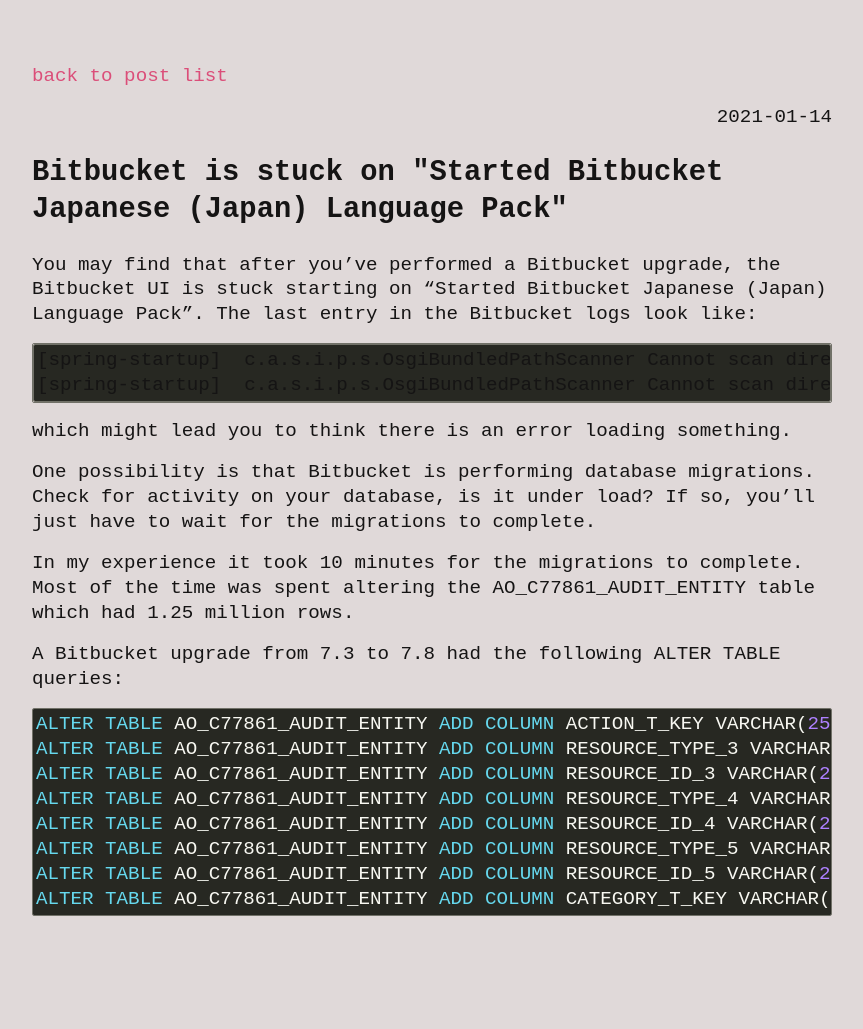
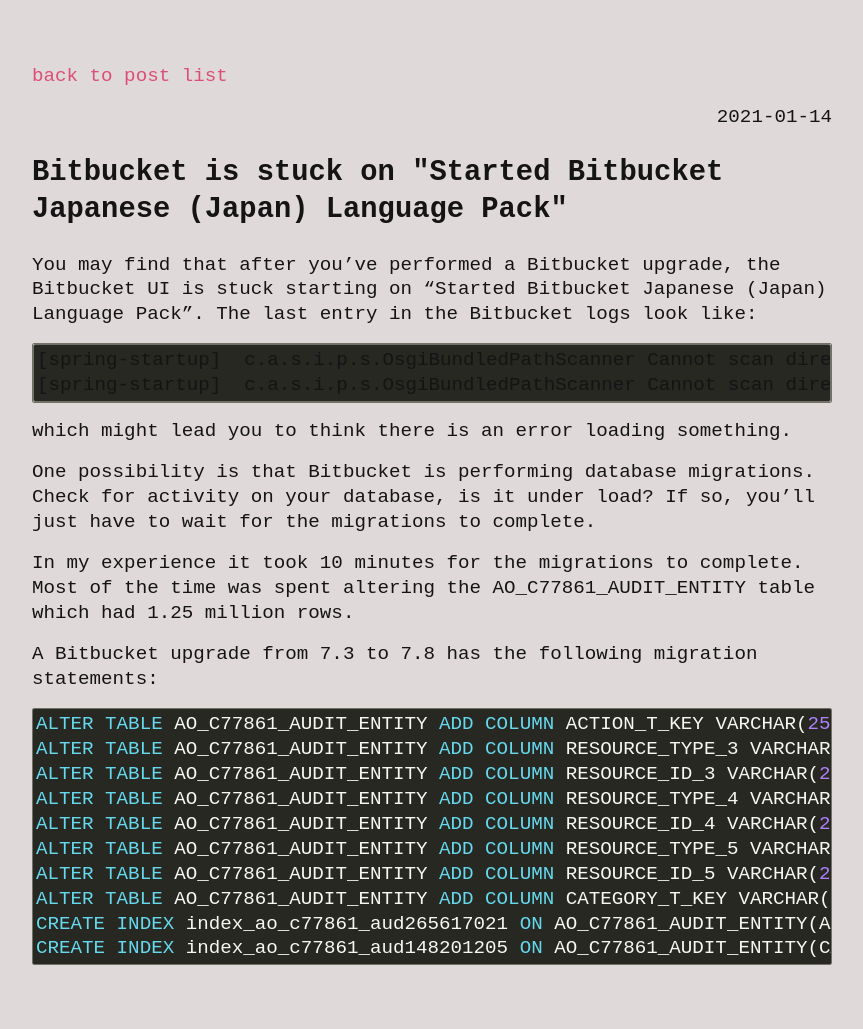
Before and after one commit to PhilGrayson/philgrayson.github.io, a Jekyll site: the page built from _posts/2021-01-14-bitbucket-upgrade-delay.markdown, in a window 1280 px wide. Shown: the whole page, without its empty margins (208-1071 px from the left). Built offline with Jekyll 4.4.1, drawn with Linux system fonts in a browser that asks for light colours; before the commit the page ends 980 px from its top, so only the background shows below that.

Commit message:
more queries found

```diff
--- a/_posts/2021-01-14-bitbucket-upgrade-delay.markdown
+++ b/_posts/2021-01-14-bitbucket-upgrade-delay.markdown
@@ -20,7 +20,7 @@
 time was spent altering the `AO_C77861_AUDIT_ENTITY` table which had 1.25 million
 rows.
 
-A Bitbucket upgrade from 7.3 to 7.8 had the following ALTER TABLE queries:
+A Bitbucket upgrade from 7.3 to 7.8 has the following migration statements:
 {% highlight sql %}
 ALTER TABLE AO_C77861_AUDIT_ENTITY ADD COLUMN ACTION_T_KEY VARCHAR(255)
 ALTER TABLE AO_C77861_AUDIT_ENTITY ADD COLUMN RESOURCE_TYPE_3 VARCHAR(255)
@@ -30,4 +30,6 @@
 ALTER TABLE AO_C77861_AUDIT_ENTITY ADD COLUMN RESOURCE_TYPE_5 VARCHAR(255)
 ALTER TABLE AO_C77861_AUDIT_ENTITY ADD COLUMN RESOURCE_ID_5 VARCHAR(255)
 ALTER TABLE AO_C77861_AUDIT_ENTITY ADD COLUMN CATEGORY_T_KEY VARCHAR(255)
+CREATE INDEX index_ao_c77861_aud265617021 ON AO_C77861_AUDIT_ENTITY(ACTION)
+CREATE INDEX index_ao_c77861_aud148201205 ON AO_C77861_AUDIT_ENTITY(CATEGORY)
 {% endhighlight %}
```
